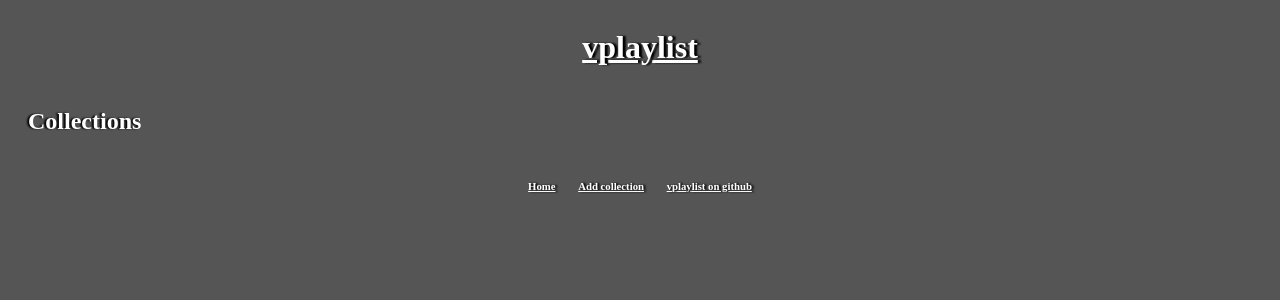
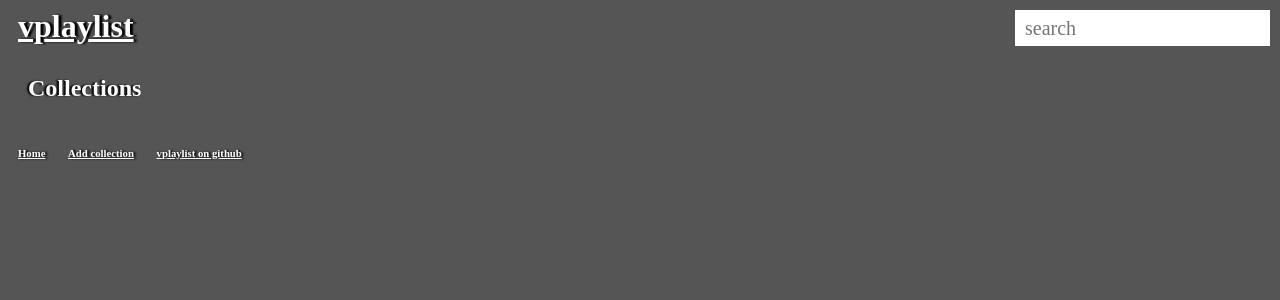
Before and after one commit to dysproseum/vplaylist, a PHP site: page / in a window 1280 px wide. Shown: the top 300 px of the page. Run offline with PHP 8.4, Linux system fonts and the light colour scheme.

Commit message:
Add search bar functionality

```diff
--- a/include/header.php
+++ b/include/header.php
@@ -8,4 +8,8 @@
 <body>
 <div class="header">
 	<h1><a href="index.php">vplaylist</a></h1>
+
+	<form class="search" action="search.php" method="get">
+		<input type="text" maxlength="64" name="q" placeholder="search" />
+	</form>
 </div>
--- a/include/style.css
+++ b/include/style.css
@@ -54,6 +54,12 @@ body {
 }
 
 .listing-box {
+	position: relative;
+	width: 100%;
+}
+
+.listing {
+	position: relative;
 	margin: 0 auto;
 	width: 75%;
 }
@@ -62,12 +68,33 @@ body {
 	float: left;
 	width: 100%;
 	background: #555555;
-	text-align: center;
+	text-align: left;
+}
+
+.header h1 {
+	margin: 0px 0px 10px 10px;
 }
 
 .header h1 a {
 	color: white;
 	text-shadow: 3px 0px 2px black;
+}
+
+form.search {
+	position: absolute;
+	top: 0;
+	right: 0;
+	margin: 10px 10px 0px 0px;
+	width:30%;
+	text-align: right;
+}
+
+form.search input[type=text] {
+	font-size: 1.25em;
+	font-family: "Times New Roman", Serif;
+	height: 36px;
+	border: 0 none;
+	padding: 0px 0px 0px 10px;
 }
 
 h2 {
@@ -84,6 +111,11 @@ h4 {
 	padding-right: 20px;
 }
 
+.subnav {
+	float: left;
+	width: 100%;
+}
+
 h6 a {
 	color: white;
 	text-shadow: 2px 0px 2px black;
@@ -94,7 +126,7 @@ ul {
 	float: left;
 }
 
-form {
+form.install {
 	float: left;
 	width: 100%;
 	text-align: center;
--- a/index.php
+++ b/index.php
@@ -56,6 +56,7 @@ if (isset($_REQUEST['index']) && $machine_name != '') {
 
 <?php else: ?>
 
+	<div class="subnav">
 	<h2><?php print $collections[$machine_name]['name']; ?></h2>
 	<?php if ($vid_player): ?>
 		<h4>
@@ -74,9 +75,11 @@ if (isset($_REQUEST['index']) && $machine_name != '') {
 			<?php endif; ?>
 			/>
 		</h4>
+	</div>
 	<?php endif; ?>
 
 	<div class="listing-box">
+	<div class="listing">
 	<?php foreach ($collections[$machine_name]['items'] as $index => $item): ?>
 		<?php
 			$basename = basename($item['filename'], '.mp4');
@@ -99,6 +102,7 @@ if (isset($_REQUEST['index']) && $machine_name != '') {
 
 	<?php endforeach; ?>
 	</div>
+	</div>
 
 <?php endif; ?>
 
--- a/install.php
+++ b/install.php
@@ -1,6 +1,6 @@
 <?php require_once 'include/header.php'; ?>
 
-<form action="install.php" method="post">
+<form class="install" action="install.php" method="post">
 
 <?php if (isset($_REQUEST['count'])):
 
```
Also changed, not shown: search.php (added, +52 -0 lines).
